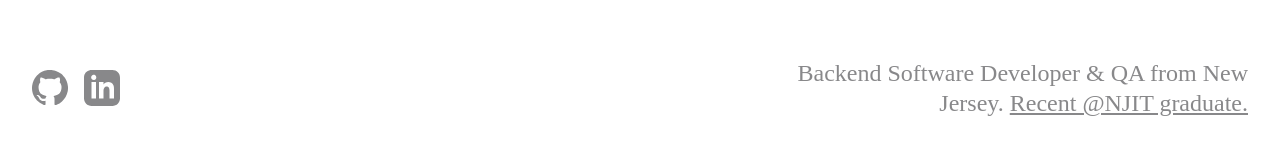
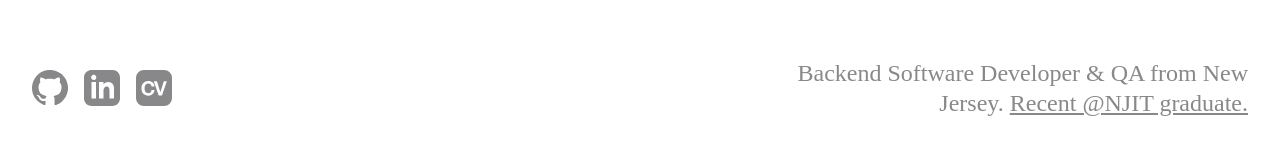
Before and after one commit to JasonCordova/jasoncordova.github.io, a Next.js app: page / in a window 1280 px wide. Shown: the part 650-800 px from the top of the page. Built offline with nearby package versions, Linux system fonts and the light colour scheme; a web font is replaced by a local one.

Commit message:
Revert "Removed resume"
This reverts commit d1153ab24c92c2724fdd4c247578f306571dcb21.

```diff
--- a/src/app/page.js
+++ b/src/app/page.js
@@ -88,6 +88,7 @@ export default function Home() {
 
               <a className="github fade-in" href="https://github.com/JasonCordova" target="_blank" rel="noreferrer">{githubSVG}</a>
               <a className="linkedin fade-in" href="https://www.linkedin.com/in/jason-cordova/" target="_blank" rel="noreferrer">{linkedinSVG}</a>
+              <a className="resume fade-in" href="/JasonCordova_Resume.pdf" target="_blank" rel="noreferrer">{cvSVG}</a>
 
             </div>
 
```
Also changed, not shown: 1 other file (tests, documents, lock files or other folders).
